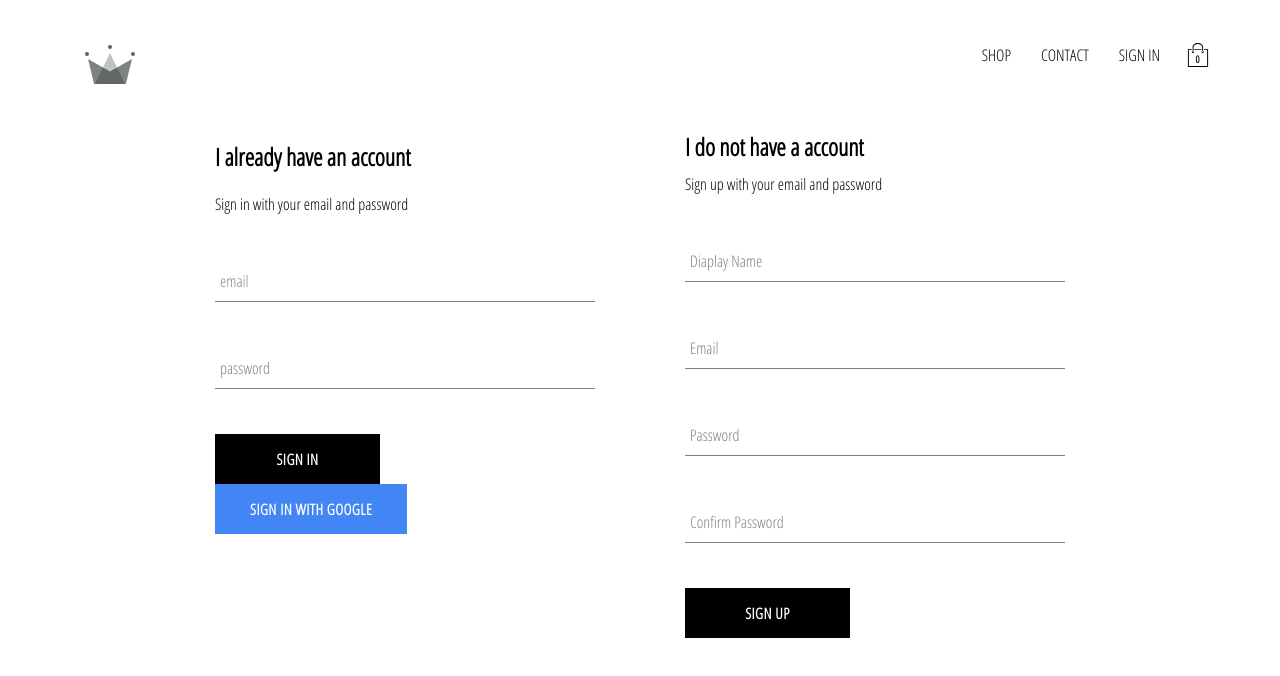
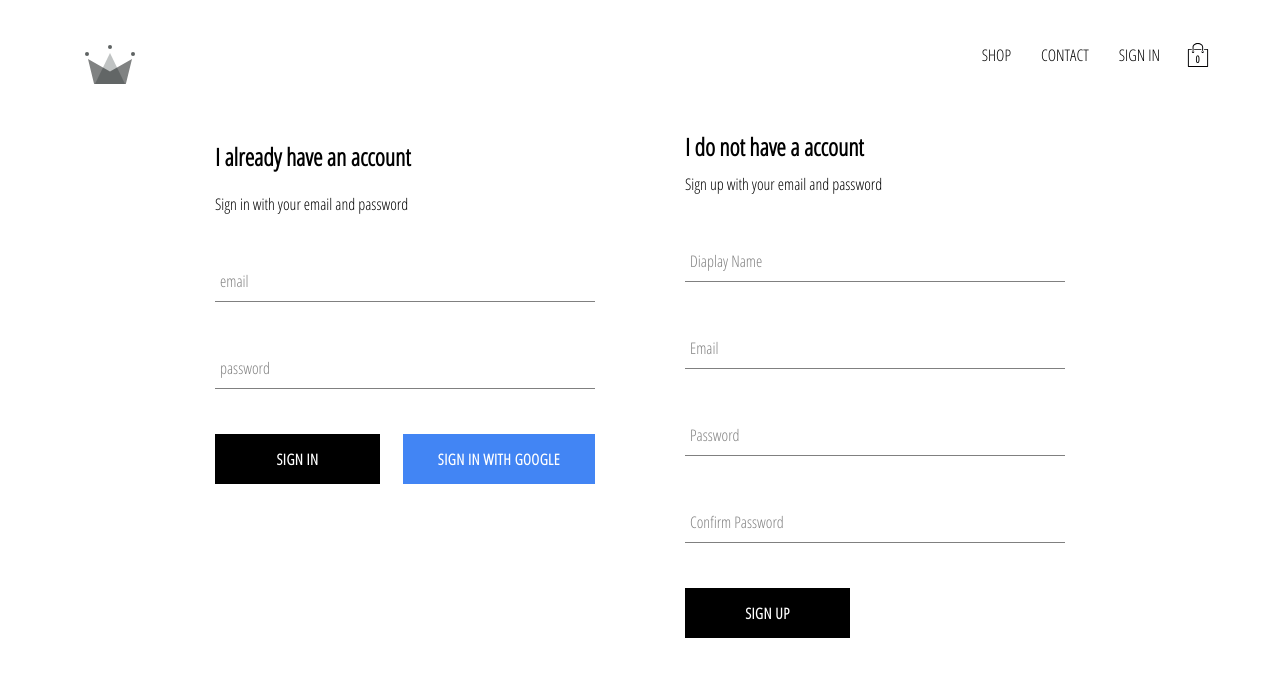
Before and after one commit to jsitu777/crwn-clothing, a React (Create React App) app: page /signin in a window 1280 px wide. Shown: the top 676 px of the page. Built offline with nearby package versions, Linux system fonts and the light colour scheme; no server answers.

Commit message:
fix sign-in styles error

```diff
--- a/src/components/sign-in/sign-in.component.jsx
+++ b/src/components/sign-in/sign-in.component.jsx
@@ -58,7 +58,7 @@ class SignIn extends React.Component{
                         label='password'
                         required
                     />
-                    <div className='buttons'>
+                    <div className='button'>
                         <CustomButton type='submit'>Sign In</CustomButton>
                         <CustomButton onClick={signInWithGoogle} isGoogleSignIn>
                             Sign in with Google
```
